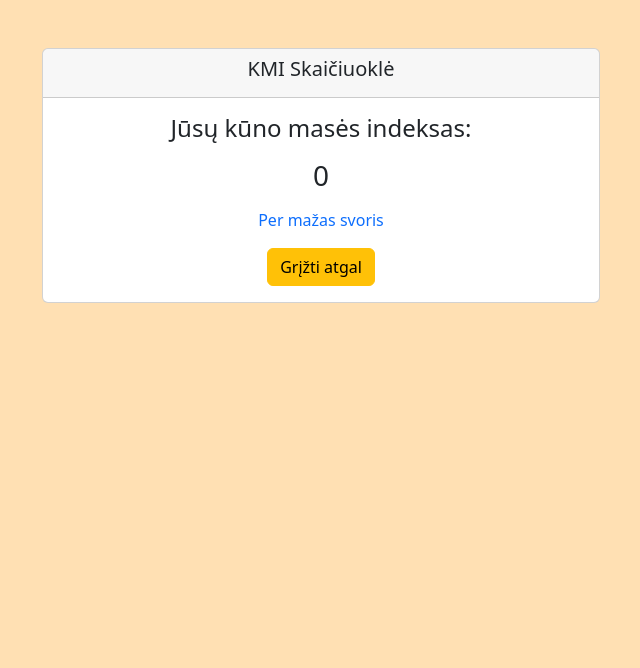
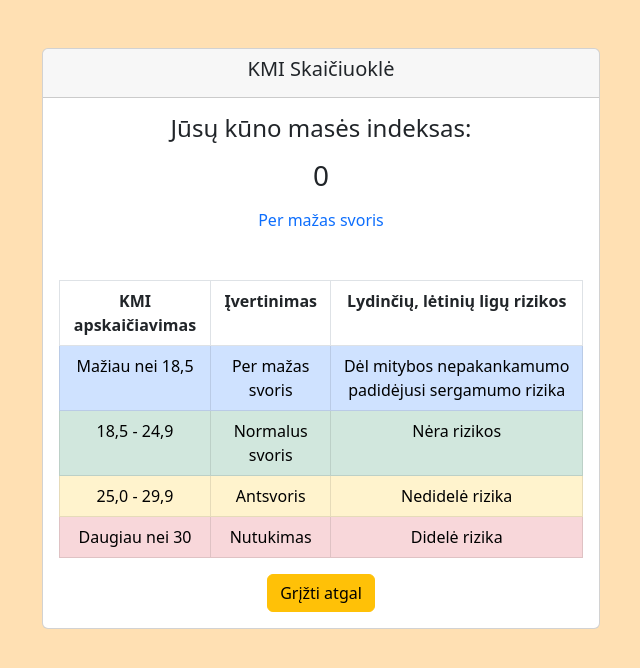
Before and after one commit to KristinaLil/KMI, a PHP site: page /out.php?cm=1 in a window 1280 px wide. Shown: the top 668 px of the page, without its empty margins (319-959 px from the left). Run offline with PHP 8.4, Linux system fonts and the light colour scheme; data that the repository does not hold is empty.

Commit message:
Second commit

```diff
--- a/out.php
+++ b/out.php
@@ -21,7 +21,7 @@ $kmi = round($kg / $cm / $cm, 1);
         <div class="row">
             <div class="col">
                 <div class="w-50 m-auto mt-5">
-                    <div class="card text-center">
+                    <div class="card text-center mb-5">
                         <div class="card-header">
                             <h5>KMI Skaičiuoklė</h5>
                         </div>
@@ -45,6 +45,33 @@ $kmi = round($kg / $cm / $cm, 1);
                                     }
                                     ?>
                                 </p>
+                                <table class="table table-bordered mt-5">
+                                    <tr>
+                                        <th>KMI apskaičiavimas</th>
+                                        <th>Įvertinimas</th>
+                                        <th>Lydinčių, lėtinių ligų rizikos</th>
+                                    </tr>
+                                    <tr class="table-primary">
+                                        <td>Mažiau nei 18,5</th>
+                                        <td>Per mažas svoris</td>
+                                        <td>Dėl mitybos nepakankamumo padidėjusi sergamumo rizika</td>
+                                    </tr>
+                                    <tr class="table-success">
+                                        <td>18,5 - 24,9</th>
+                                        <td>Normalus svoris</td>
+                                        <td>Nėra rizikos</td>
+                                    </tr>
+                                    <tr class="table-warning">
+                                        <td>25,0 - 29,9</th>
+                                        <td class="table-warning">Antsvoris</td>
+                                        <td>Nedidelė rizika</td>
+                                    </tr>
+                                    <tr class="table-danger">
+                                        <td>Daugiau nei 30</th>
+                                        <td>Nutukimas</td>
+                                        <td>Didelė rizika</td>
+                                    </tr>
+                                </table>
                                 <a href="index.php" class="btn btn-warning" role="button">Grįžti atgal</a>
                             </div>
                         </div>
```
